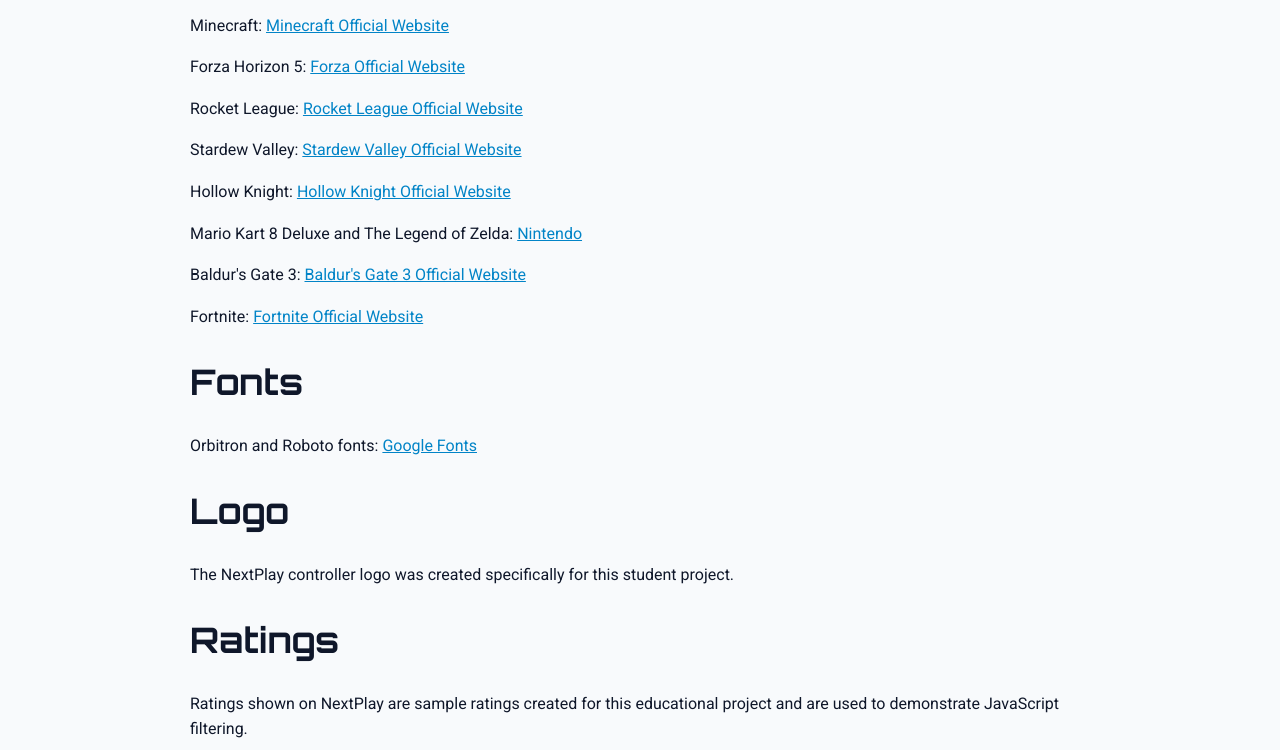
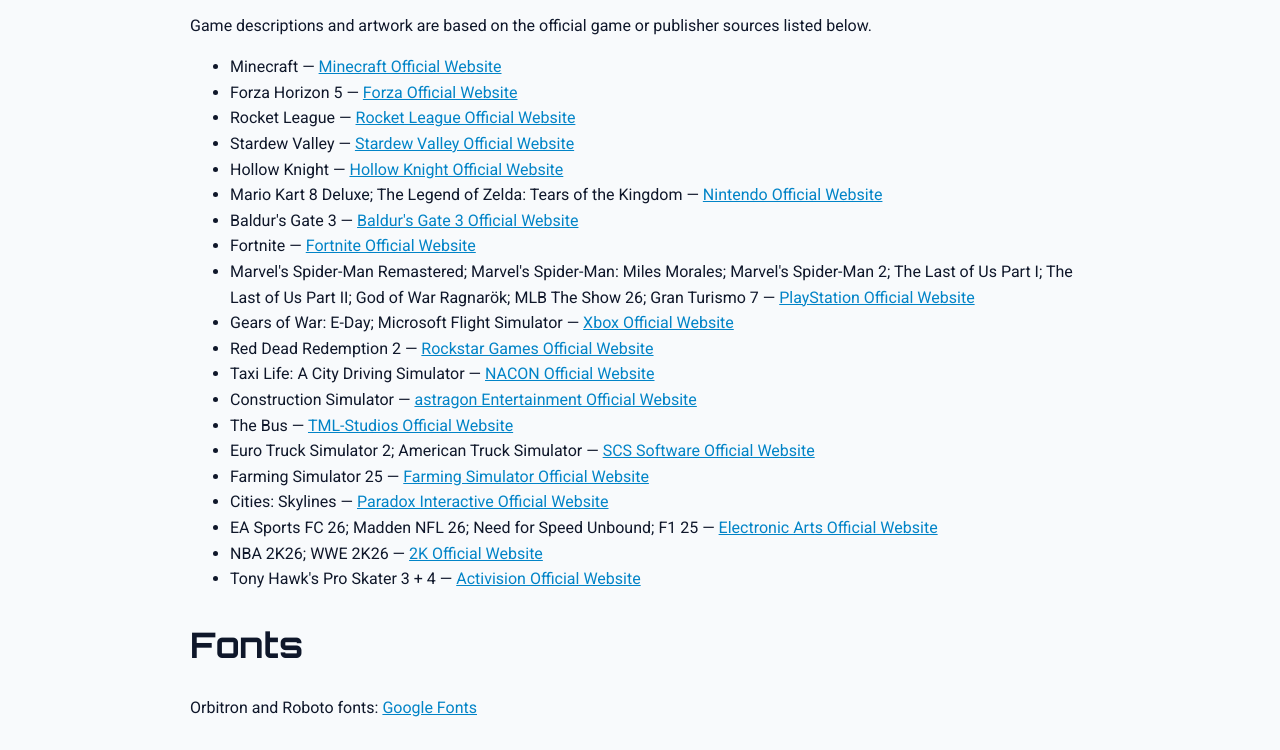
Before and after one commit to HaniaFlores/wdd131, a plain HTML site: page project/references.html in a window 1280 px wide. Shown: the part 481-1231 px from the top of the page. Drawn offline with Linux system fonts and the light colour scheme.

Commit message:
Final touches

```diff
--- a/project/references.html
+++ b/project/references.html
@@ -105,70 +105,144 @@
 
         <div class="container references">
 
-            <h2>Game Information</h2>
+            <h2>Game Information and Artwork</h2>
 
             <p>
-                Minecraft:
-                <a href="https://www.minecraft.net/" target="_blank">
+                Game descriptions and artwork are based on the official
+                game or publisher sources listed below.
+            </p>
+
+            <ul>
+                <li>
+                    Minecraft —
+                    <a href="https://www.minecraft.net/" target="_blank" rel="noopener">
                         Minecraft Official Website
                     </a>
-            </p>
-
-            <p>
-                Forza Horizon 5:
-                <a href="https://forza.net/" target="_blank">
+                </li>
+                <li>
+                    Forza Horizon 5 —
+                    <a href="https://forza.net/" target="_blank" rel="noopener">
                         Forza Official Website
                     </a>
-            </p>
-
-            <p>
-                Rocket League:
-                <a href="https://www.rocketleague.com/" target="_blank">
+                </li>
+                <li>
+                    Rocket League —
+                    <a href="https://www.rocketleague.com/" target="_blank" rel="noopener">
                         Rocket League Official Website
                     </a>
-            </p>
-
-            <p>
-                Stardew Valley:
-                <a href="https://www.stardewvalley.net/" target="_blank">
+                </li>
+                <li>
+                    Stardew Valley —
+                    <a href="https://www.stardewvalley.net/" target="_blank" rel="noopener">
                         Stardew Valley Official Website
                     </a>
-            </p>
-
-            <p>
-                Hollow Knight:
-                <a href="https://www.hollowknight.com/" target="_blank">
+                </li>
+                <li>
+                    Hollow Knight —
+                    <a href="https://www.hollowknight.com/" target="_blank" rel="noopener">
                         Hollow Knight Official Website
                     </a>
-            </p>
-
-            <p>
-                Mario Kart 8 Deluxe and The Legend of Zelda:
-                <a href="https://www.nintendo.com/" target="_blank">
-                    Nintendo
+                </li>
+                <li>
+                    Mario Kart 8 Deluxe; The Legend of Zelda: Tears of the Kingdom —
+                    <a href="https://www.nintendo.com/" target="_blank" rel="noopener">
+                        Nintendo Official Website
                     </a>
-            </p>
-
-            <p>
-                Baldur's Gate 3:
-                <a href="https://baldursgate3.game/" target="_blank">
+                </li>
+                <li>
+                    Baldur's Gate 3 —
+                    <a href="https://baldursgate3.game/" target="_blank" rel="noopener">
                         Baldur's Gate 3 Official Website
                     </a>
-            </p>
-
-            <p>
-                Fortnite:
-                <a href="https://www.fortnite.com/" target="_blank">
+                </li>
+                <li>
+                    Fortnite —
+                    <a href="https://www.fortnite.com/" target="_blank" rel="noopener">
                         Fortnite Official Website
                     </a>
-            </p>
+                </li>
+                <li>
+                    Marvel's Spider-Man Remastered; Marvel's Spider-Man: Miles Morales;
+                    Marvel's Spider-Man 2; The Last of Us Part I; The Last of Us Part II;
+                    God of War Ragnarök; MLB The Show 26; Gran Turismo 7 —
+                    <a href="https://www.playstation.com/" target="_blank" rel="noopener">
+                        PlayStation Official Website
+                    </a>
+                </li>
+                <li>
+                    Gears of War: E-Day; Microsoft Flight Simulator —
+                    <a href="https://www.xbox.com/" target="_blank" rel="noopener">
+                        Xbox Official Website
+                    </a>
+                </li>
+                <li>
+                    Red Dead Redemption 2 —
+                    <a href="https://www.rockstargames.com/" target="_blank" rel="noopener">
+                        Rockstar Games Official Website
+                    </a>
+                </li>
+                <li>
+                    Taxi Life: A City Driving Simulator —
+                    <a href="https://www.nacongaming.com/" target="_blank" rel="noopener">
+                        NACON Official Website
+                    </a>
+                </li>
+                <li>
+                    Construction Simulator —
+                    <a href="https://www.astragon.com/" target="_blank" rel="noopener">
+                        astragon Entertainment Official Website
+                    </a>
+                </li>
+                <li>
+                    The Bus —
+                    <a href="https://www.tml-studios.de/" target="_blank" rel="noopener">
+                        TML-Studios Official Website
+                    </a>
+                </li>
+                <li>
+                    Euro Truck Simulator 2; American Truck Simulator —
+                    <a href="https://www.scssoft.com/" target="_blank" rel="noopener">
+                        SCS Software Official Website
+                    </a>
+                </li>
+                <li>
+                    Farming Simulator 25 —
+                    <a href="https://www.farming-simulator.com/" target="_blank" rel="noopener">
+                        Farming Simulator Official Website
+                    </a>
+                </li>
+                <li>
+                    Cities: Skylines —
+                    <a href="https://www.paradoxinteractive.com/" target="_blank" rel="noopener">
+                        Paradox Interactive Official Website
+                    </a>
+                </li>
+                <li>
+                    EA Sports FC 26; Madden NFL 26; Need for Speed Unbound; F1 25 —
+                    <a href="https://www.ea.com/" target="_blank" rel="noopener">
+                        Electronic Arts Official Website
+                    </a>
+                </li>
+                <li>
+                    NBA 2K26; WWE 2K26 —
+                    <a href="https://www.2k.com/" target="_blank" rel="noopener">
+                        2K Official Website
+                    </a>
+                </li>
+                <li>
+                    Tony Hawk's Pro Skater 3 + 4 —
+                    <a href="https://www.activision.com/" target="_blank" rel="noopener">
+                        Activision Official Website
+                    </a>
+                </li>
+            </ul>
 
 
             <h2>Fonts</h2>
 
             <p>
                 Orbitron and Roboto fonts:
-                <a href="https://fonts.google.com/" target="_blank">
+                <a href="https://fonts.google.com/" target="_blank" rel="noopener">
                     Google Fonts
                 </a>
             </p>
@@ -216,6 +290,10 @@
             <a href="index.html">Return Home</a>
         </p>
 
+        <p>
+            <a href="siteplan.html">Site Plan</a>
+        </p>
+
     </div>
 
 </footer>
--- a/project/styles/nextplay.css
+++ b/project/styles/nextplay.css
@@ -1,6 +1,5 @@
 :root {
     --primary: #0f172a;
-    --primary-light: #1e293b;
     --accent: #38bdf8;
     --accent-dark: #0284c7;
     --background: #f8fafc;
@@ -340,19 +339,6 @@
 }
 
 
-.secondary-button {
-    background-color: var(--primary);
-
-    color: var(--background);
-}
-
-
-.secondary-button:hover,
-.secondary-button:focus {
-    background-color: var(--primary-light);
-}
-
-
 .remove-button {
     background-color: var(--danger);
 
@@ -475,13 +461,6 @@
 }
 
 
-.text-link {
-    color: var(--accent-dark);
-
-    font-weight: 700;
-}
-
-
 /* =========================
    GAME CARDS
 ========================= */
@@ -517,9 +496,10 @@
 .game-card img {
     width: 100%;
 
-    aspect-ratio: 16 / 9;
+    height: 200px;
 
-    object-fit: cover;
+    object-fit: contain;
+    object-position: center;
 
     background-color: var(--surface-soft);
 }
@@ -840,8 +820,10 @@
 
     height: 65px;
 
-    object-fit: cover;
+    object-fit: contain;
+    object-position: center;
 
+    background-color: var(--surface-soft);
     border-radius: 5px;
 }
 
--- a/project/styles/siteplan.css
+++ b/project/styles/siteplan.css
@@ -2,7 +2,6 @@
     --navy: #0f172a;
     --blue: #38bdf8;
     --white: #f8fafc;
-    --light-gray: #e2e8f0;
     --dark-gray: #334155;
 }
 
@@ -53,27 +52,6 @@
     padding: 1.5rem;
     background-color: white;
     border-radius: 8px;
-}
-
-.site-branding {
-    display: flex;
-    justify-content: center;
-    align-items: center;
-    gap: 1rem;
-}
-
-.site-logo {
-    width: 80px;
-    height: 80px;
-    object-fit: contain;
-}
-
-.site-branding h1 {
-    margin: 0;
-}
-
-.site-branding p {
-    margin: 0.25rem 0 0;
 }
 
 .site-name {
@@ -154,15 +132,6 @@
         font-size: 1.7rem;
     }
 
-     .site-branding {
-        flex-direction: column;
-    }
-
-    .site-logo {
-        width: 65px;
-        height: 65px;
-    }
-
     .site-name {
         flex-direction: column;
         align-items: flex-start;
```
Also changed, not shown: project/games.html (+4 -0 lines), project/index.html (+4 -0 lines), project/recommendations.html (+4 -0 lines). Lines whose indentation alone changed are shown as unchanged.
